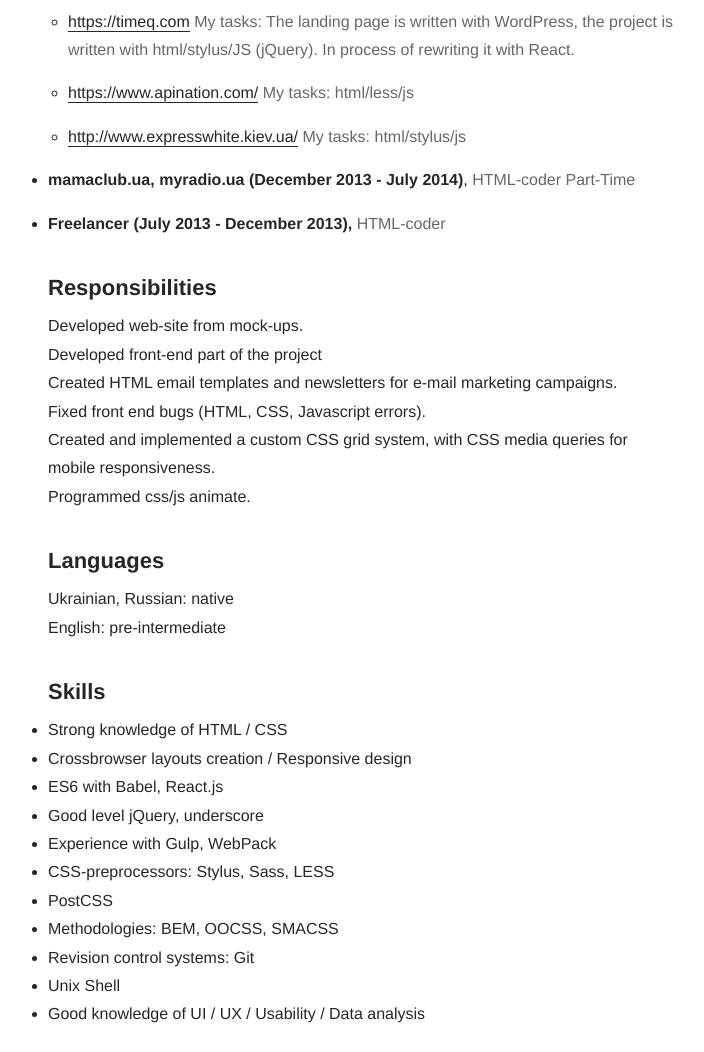
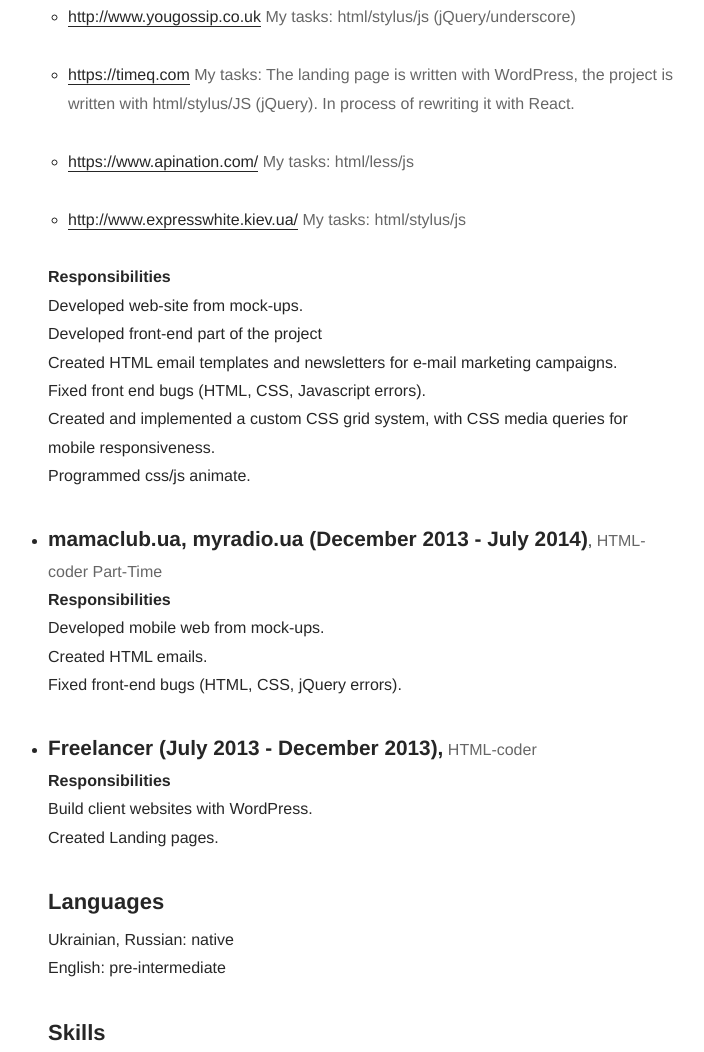
Before and after one commit to SergeyBychok/CV, a plain HTML site: page index.html in a window 1280 px wide. Shown: the part 951-2003 px from the top of the page, without its empty margins (277-981 px from the left). Drawn offline with Linux system fonts and the light colour scheme.

Commit message:
added Responsibilities

```diff
--- a/index.html
+++ b/index.html
@@ -39,7 +39,7 @@
 		}
 
 		.experience li {
-			margin-bottom: 15px;
+			margin-bottom: 30px;
 		}
 
 		.experience li:last-child {
@@ -65,6 +65,10 @@
 			padding-left: 20px;
 			padding-top: 10px;
 		}
+		.font-bigger{
+			font-size: 1.3em;
+		}
+
 	</style>
 	<style media="print">
 		body {
@@ -133,7 +137,7 @@
 		<h2>Experience</h2>
 		<ul class="experience">
 			<li>
-				<p><b>Hypnotic Response LLC (August 2014—now)</b>, <span class="position">Front-end stack </span></p>
+				<p><b class="font-bigger">Hypnotic Response LLC (August 2014—now)</b>, <span class="position">Front-end stack </span></p>
 				<!--<p><a href="http://hypnorep.com/">hypnorep.com/</a></p>-->
 
 
@@ -154,37 +158,47 @@
 					</li>
 
 				</ul>
+				<p class=""><br><b>Responsibilities</b></p>
+
+				<p>Developed web-site from mock-ups.</p>
+
+				<p>Developed front-end part of the project</p>
+
+				<p>Created HTML email templates and newsletters for e-mail marketing campaigns.</p>
+
+				<p>Fixed front end bugs (HTML, CSS, Javascript errors).</p>
+
+				<p>Created and implemented a custom CSS grid system, with CSS media queries for mobile responsiveness.</p>
+
+				<p>Programmed css/js animate.</p>
+
+
+
 			</li>
 			<li>
 
-				<p><b>mamaclub.ua, myradio.ua (December 2013 - July 2014)</b>, <span class="position">HTML-coder Part-Time</span>
+				<p><b class="font-bigger">mamaclub.ua, myradio.ua (December 2013 - July 2014)</b>, <span class="position">HTML-coder Part-Time</span>
 				</p>
+				<p><b>Responsibilities</b></p>
+
+				<p>Developed mobile web from mock-ups.</p>
+				<p>Created HTML emails.</p>
+				<p>Fixed front-end bugs (HTML, CSS, jQuery errors).</p>
 
 			</li>
 			<li>
-				<b>Freelancer (July 2013 - December 2013),</b> <span class="position">HTML-coder</span>
+				<b class="font-bigger">Freelancer (July 2013 - December 2013),</b> <span class="position">HTML-coder</span>
+				<p><b>Responsibilities</b></p>
+
+				<p>Build client websites with WordPress.</p>
+				<p>Created Landing pages.</p>
 			</li>
 		</ul>
-		<h2>Responsibilities</h2>
-
-		<p>Developed web-site from mock-ups.</p>
-
-		<p>Developed front-end part of the project</p>
-
-		<p>Created HTML email templates and newsletters for e-mail marketing campaigns.</p>
-
-		<p>Fixed front end bugs (HTML, CSS, Javascript errors).</p>
-
-		<p>Created and implemented a custom CSS grid system, with CSS media queries for mobile responsiveness.</p>
-
-		<p>Programmed css/js animate.</p>
-
 		<h2>Languages</h2>
 
 		<p>Ukrainian, Russian: native</p>
 
 		<p>English: pre-intermediate</p>
-
 		<h2>Skills</h2>
 		<ul>
 			<li>Strong knowledge of HTML / CSS</li>
```
